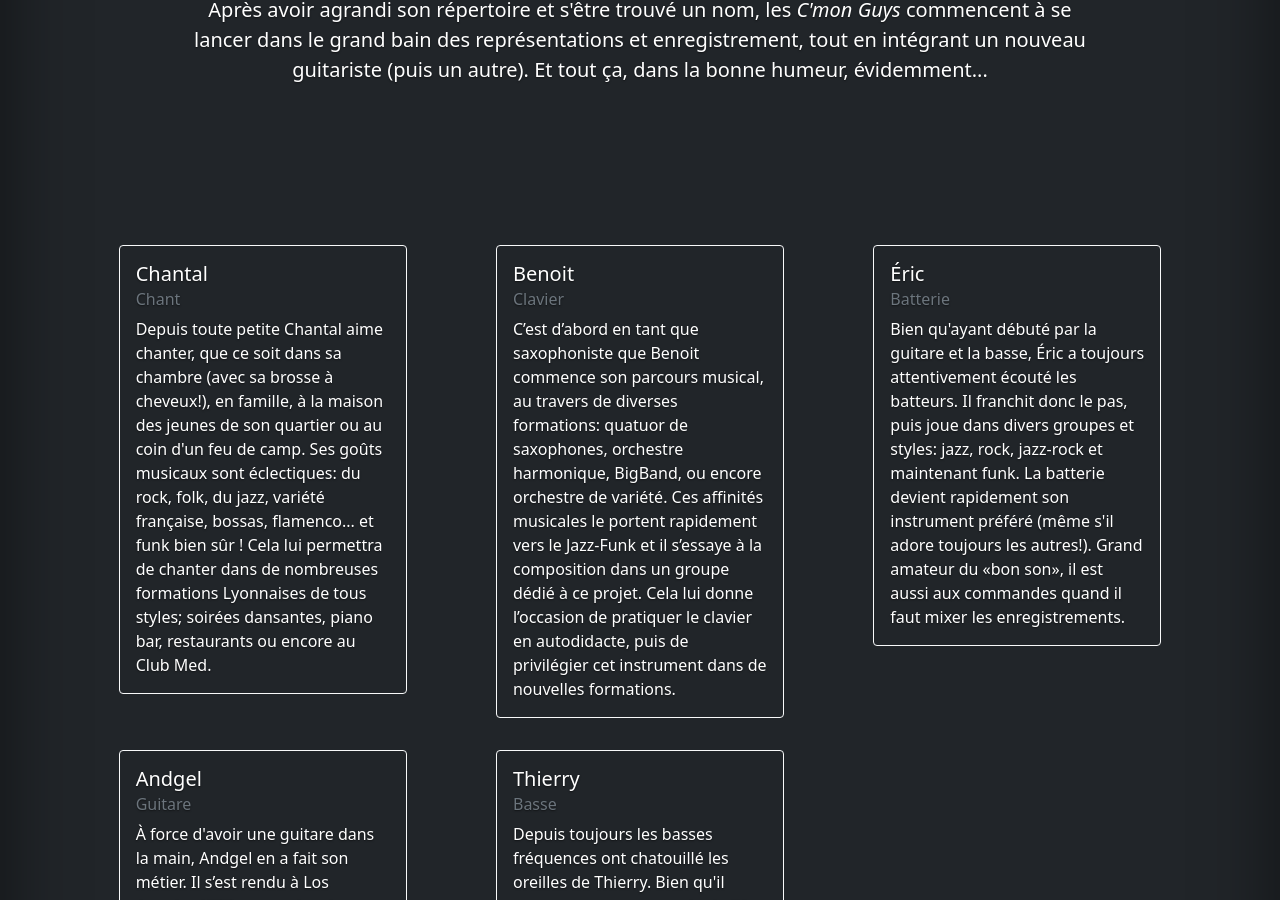
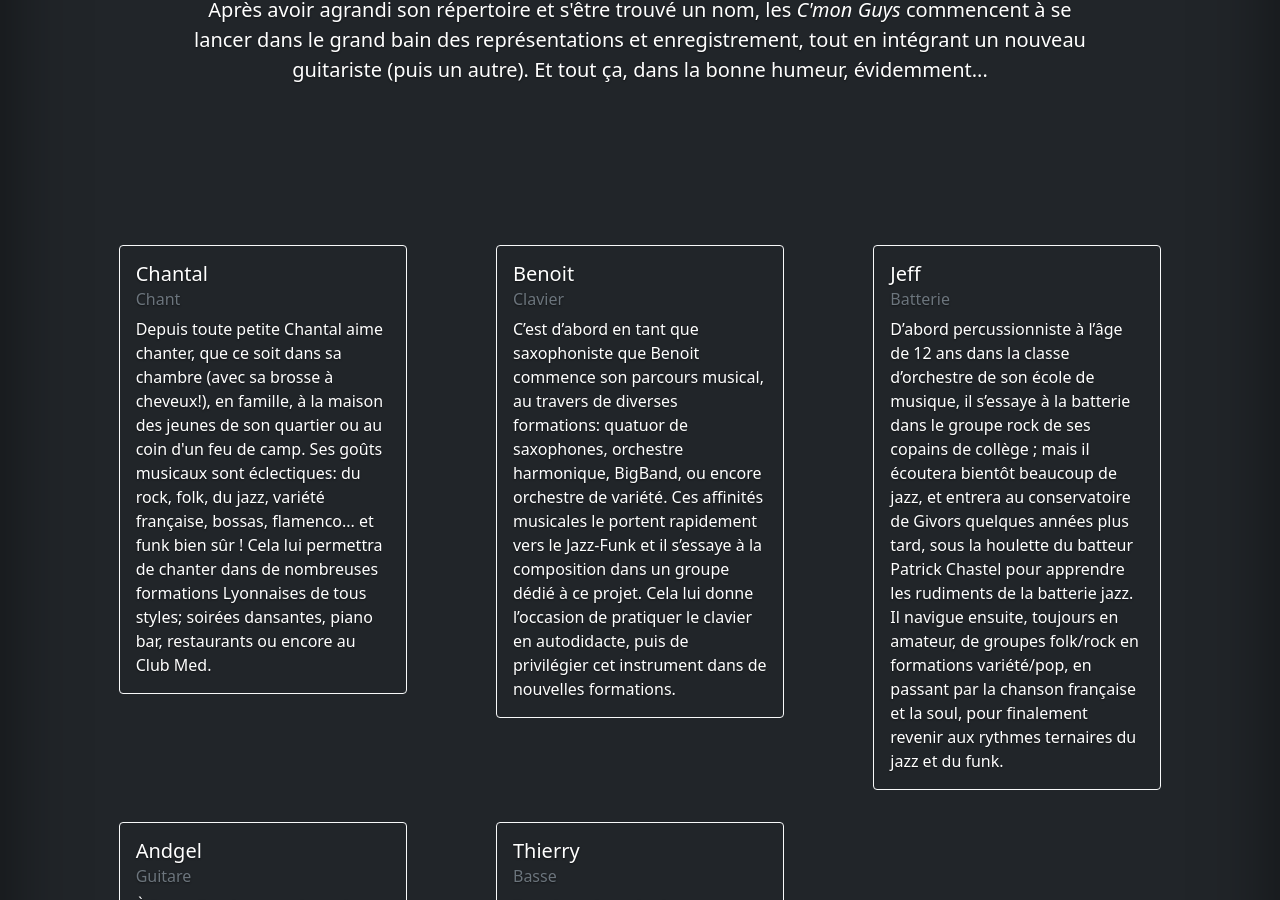
Before and after one commit to b-viguier/cmonguys-website, a Jekyll site: the page built from le-groupe.html, in a window 1280 px wide and 900 px high, scrolled down 438 px. Built offline with Jekyll 4.4.1, drawn with Linux system fonts in a browser that asks for light colours.

Commit message:
Updating drummer

```diff
--- a/_data/members.yml
+++ b/_data/members.yml
@@ -9,12 +9,10 @@
   desc: "C’est d’abord en tant que saxophoniste que Benoit commence son parcours musical, au travers de diverses formations: quatuor de saxophones, orchestre harmonique, BigBand, ou encore orchestre de variété. Ces affinités musicales le portent rapidement vers le Jazz-Funk et il s’essaye à la composition dans un groupe dédié à ce projet.
   Cela lui donne l’occasion de pratiquer le clavier en autodidacte, puis de privilégier cet instrument dans de nouvelles formations."
 
-- name: Éric
+- name: Jeff
   inst: Batterie
-  desc: "Bien qu'ayant débuté par la guitare et la basse, Éric a toujours attentivement écouté les batteurs.
-   Il franchit donc le pas, puis joue dans divers groupes et styles: jazz, rock, jazz-rock et maintenant funk.
-   La batterie devient rapidement son instrument préféré (même s'il adore toujours les autres!).
-   Grand amateur du «bon son», il est aussi aux commandes quand il faut mixer les enregistrements."
+  desc: "D’abord percussionniste à l’âge de 12 ans dans la classe d’orchestre de son école de musique, il s’essaye à la batterie dans le groupe rock de ses copains de collège ; mais il écoutera bientôt beaucoup de jazz, et entrera au conservatoire de Givors quelques années plus tard, sous la houlette du batteur Patrick Chastel pour apprendre les rudiments de la batterie jazz.
+   Il navigue ensuite, toujours en amateur, de groupes folk/rock en formations variété/pop, en passant par la chanson française et la soul, pour finalement revenir aux rythmes ternaires du jazz et du funk."
 
 - name: Andgel
   inst: Guitare
```
